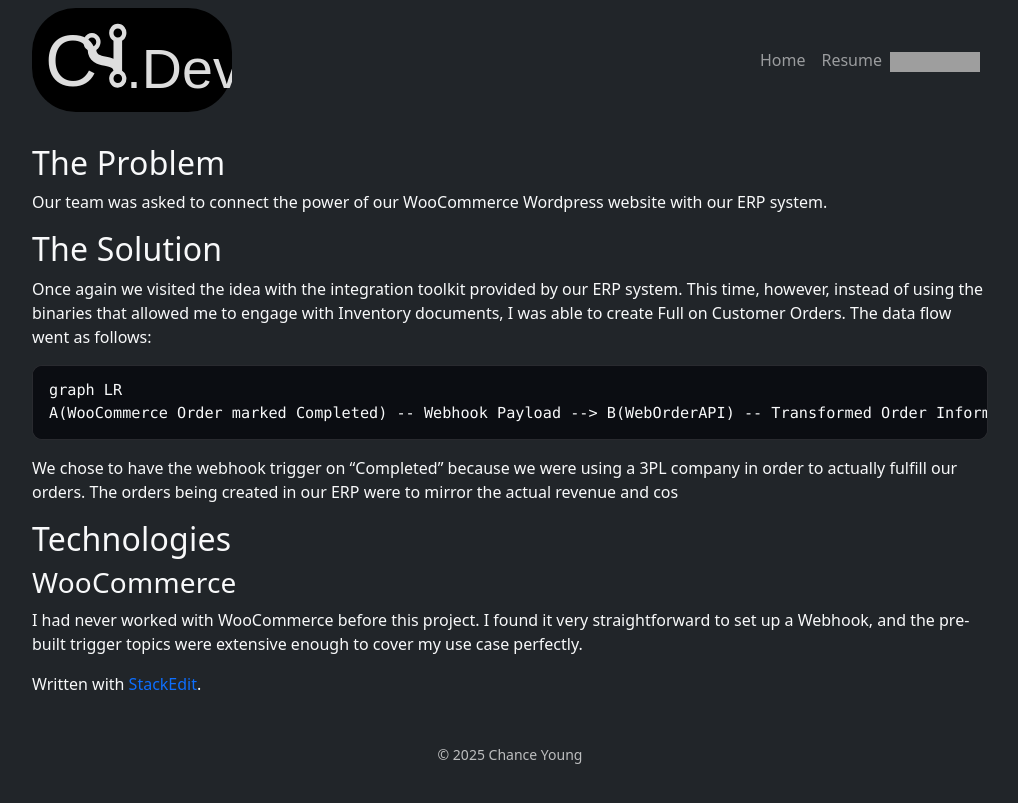
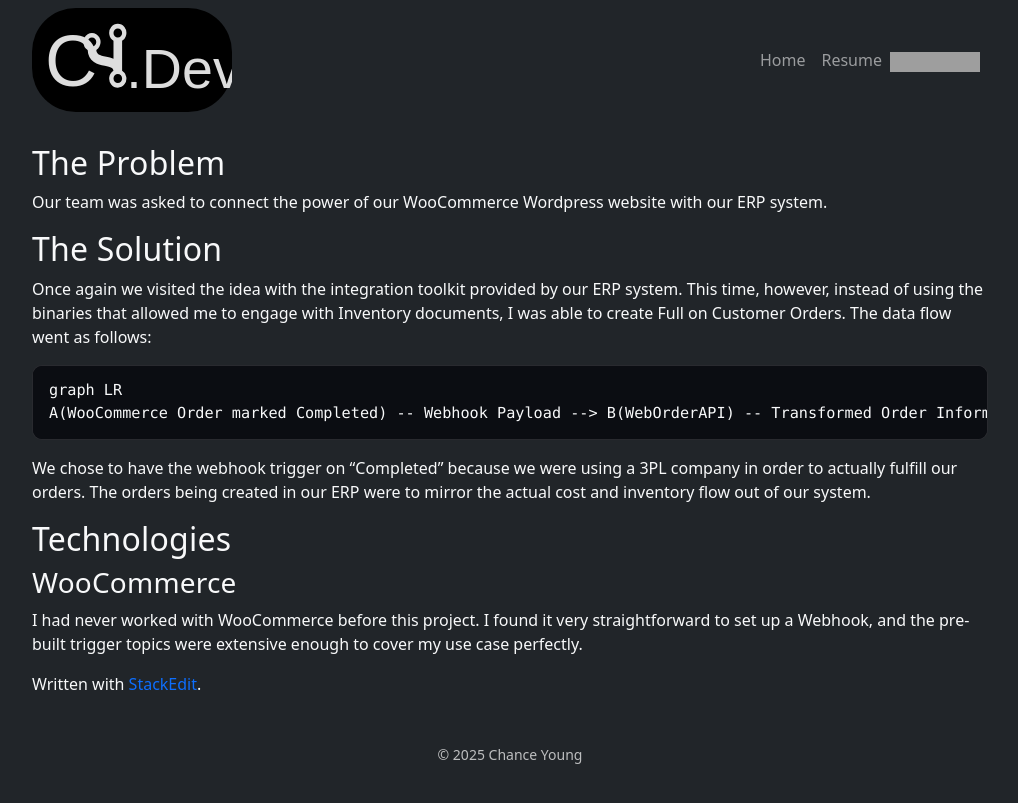
Before and after one commit to ChanceYoung/ChanceYoung.github.io, a Jekyll site: the page built from _projects/woocommerceintegrationv1.md, in a window 1280 px wide. Shown: the top 803 px of the page, without its empty margins (130-1148 px from the left). Built offline with Jekyll 4.4.1, drawn with Linux system fonts in a browser that asks for light colours; grey boxes are pictures that could not be loaded.

Commit message:
_projects/woocommerceintegrationv1.md updated from https://stackedit.io/

````diff
--- a/_projects/woocommerceintegrationv1.md
+++ b/_projects/woocommerceintegrationv1.md
@@ -14,7 +14,7 @@ Once again we visited the idea with the integration toolkit provided by our ERP
 graph LR
 A(WooCommerce Order marked Completed) -- Webhook Payload --> B(WebOrderAPI) -- Transformed Order Information --> C(Infor VISUAL)
 ```
-We chose to have the webhook trigger on "Completed" because we were using a 3PL company in order to actually fulfill our orders. The orders being created in our ERP were to mirror the actual revenue and cos
+We chose to have the webhook trigger on "Completed" because we were using a 3PL company in order to actually fulfill our orders. The orders being created in our ERP were to mirror the actual cost and inventory flow out of our system.
 
 ## Technologies
 
````
Also changed, not shown: other parts of _projects/woocommerceintegrationv1.md (+1 -1 lines).
